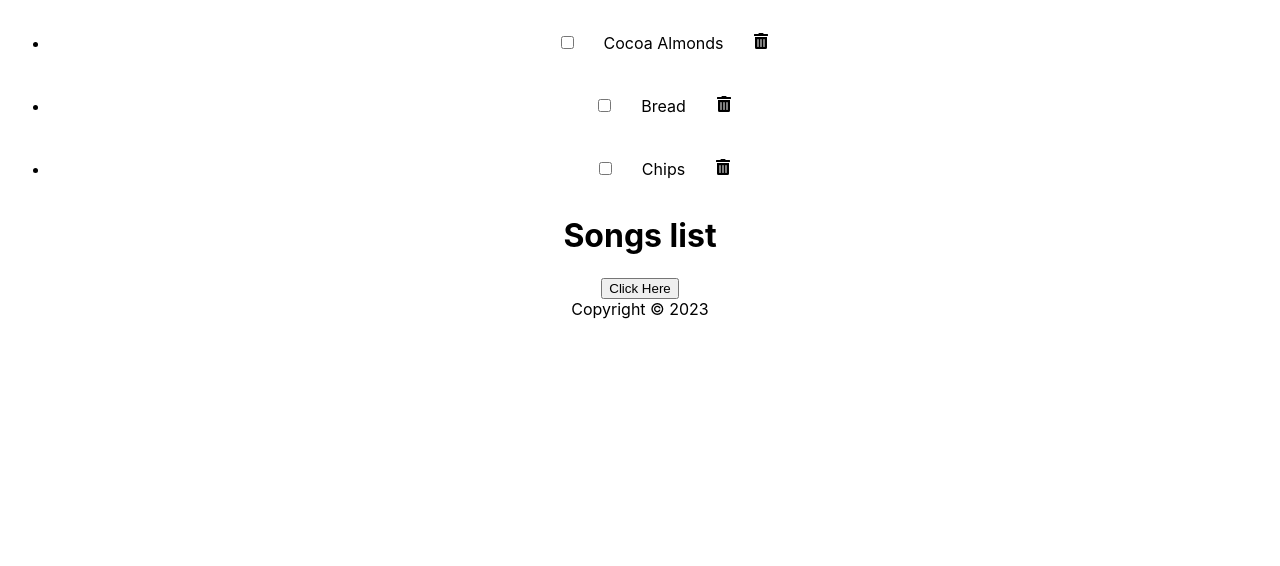
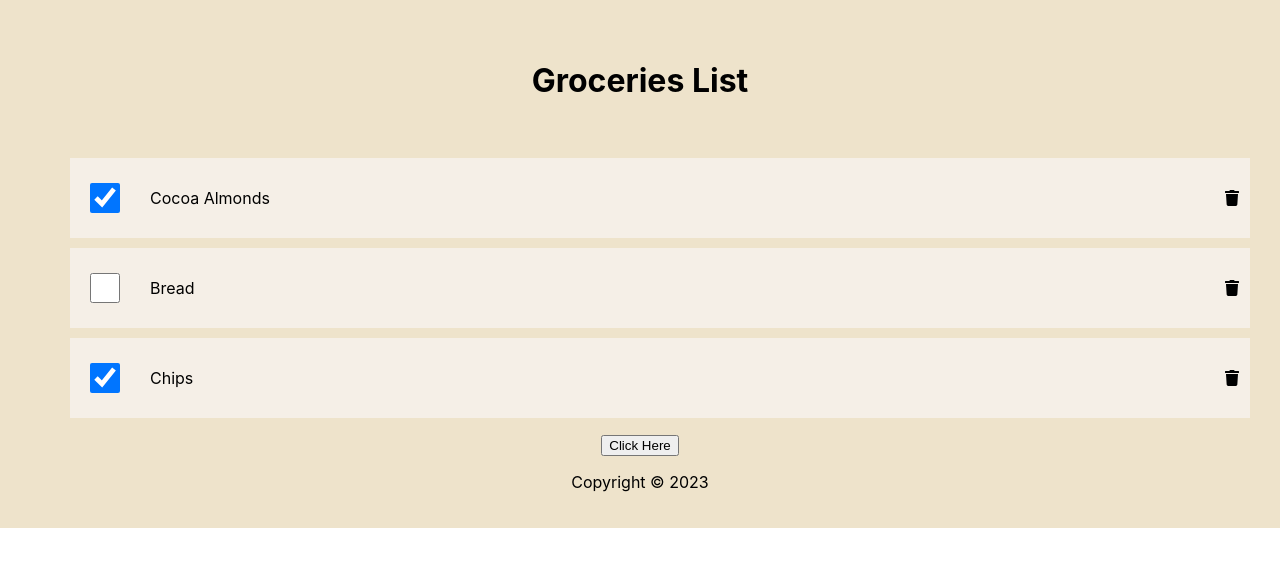
Before and after one commit to vansh-goel/react-app-01-ToDo, a React (Create React App) app: page / in a window 1280 px wide. Shown: the top 566 px of the page. Built offline with nearby package versions, Linux system fonts and the light colour scheme; the HTML template or start-up script is replaced by a standard one.

Commit message:
Worked around with CSS

```diff
--- a/src/App.js
+++ b/src/App.js
@@ -6,8 +6,8 @@ function App() {
   return (
     <div className="App">
       <header className="App-header">
+          <Header/>
         <Content/>
-          <Header/>
           <button>Click Here</button>
         <Footer/>
       </header>
--- a/src/Content.js
+++ b/src/Content.js
@@ -1,12 +1,12 @@
 import React from 'react'
 import { useState } from 'react'
-import { FaTrashAlt } from 'react-icons/fa'
+import { FaTrash } from 'react-icons/fa'
 
 const Content = () => {
   const [items, setItems] = useState([
     {
       id: 1,
-      checked: false,
+      checked: true,
       name : "Cocoa Almonds"
     },
     {
@@ -16,7 +16,7 @@ const Content = () => {
     },
     {
       id: 3,
-      checked : false,
+      checked : true,
       name : "Chips"
     }
   ]);
@@ -25,17 +25,17 @@ const Content = () => {
         <main>
           <ul className='item-array'>
             {items.map((item) => (
-              <li className="item">
+              <li className="item" key={item.id}>
                 <input
                   type = "checkbox"
                   checked = {item.checked}
                 />
-                <label>{item.name}</label>
-                <FaTrashAlt
-                  id = "button"
-                  role = "button"
-                  tabIndex = "0"
-                />
+                  <label>{item.name}</label>
+                  <FaTrash
+                    id = "button"
+                    role = "button"
+                    tabIndex = "0"
+                  />
               </li>
             ))}
           </ul>
--- a/src/Footer.js
+++ b/src/Footer.js
@@ -1,9 +1,10 @@
-import React from 'react'
+const Footer = () => {
+  const today = new Date();
 
-const Footer = () => {
-    const today = new Date();
-    return (
-    <footer>Copyright &copy; {today.getFullYear()}</footer>
+  return (
+      <footer>
+          <p>Copyright &copy; {today.getFullYear()}</p>
+      </footer>
   )
 }
 
--- a/src/Header.js
+++ b/src/Header.js
@@ -1,11 +1,10 @@
-import React from 'react'
+const Header = () => {
 
-const header = () => {
   return (
-    <header>
-        <h1>Songs list</h1>
-    </header>
+      <header>
+          <h1>Groceries List</h1>
+      </header>
   )
 }
 
-export default header
+export default Header;
--- a/src/index.css
+++ b/src/index.css
@@ -21,3 +21,27 @@ code {
 #button {
   margin-left : 10px;
 }
+
+li {
+  display: flex;
+  flex-direction: row;
+  justify-content: space-between;
+  align-items: center;
+  align-content: center;
+  list-style-type: none;
+  background-color: #F5EFE7;
+}
+
+input {
+  width: 30px;
+  height: 30px;
+}
+
+#button {
+  margin-left: auto;
+}
+
+Header {
+  padding: 20px;
+  background-color: #EEE3CB;
+}
```
